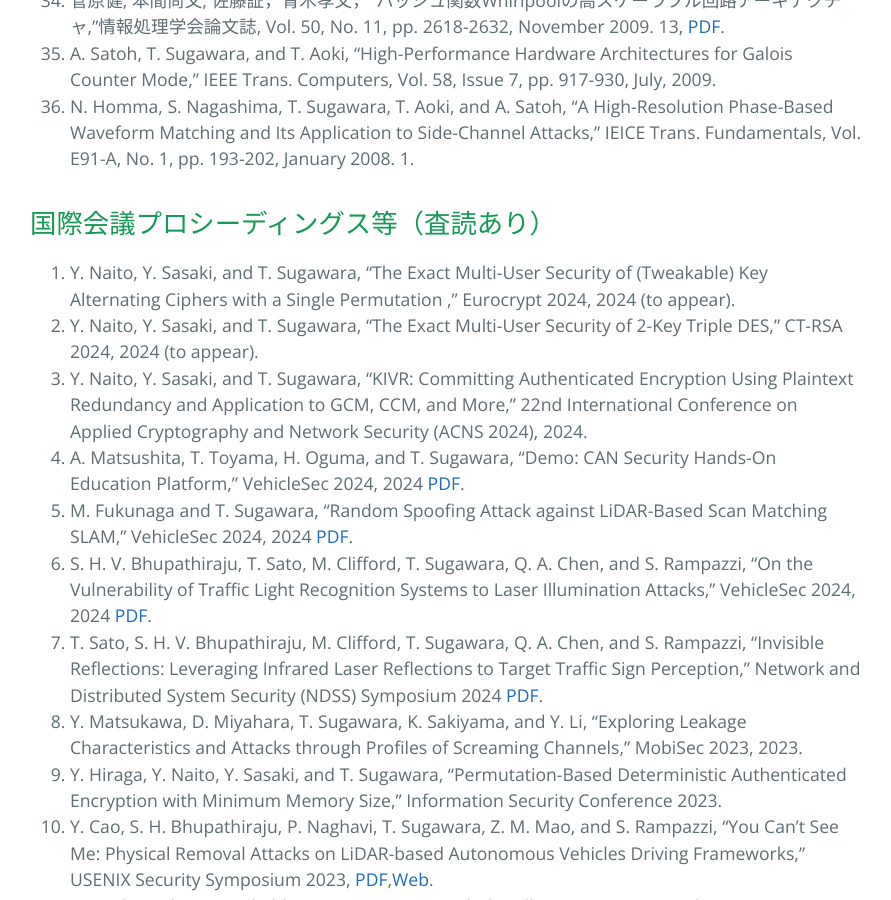
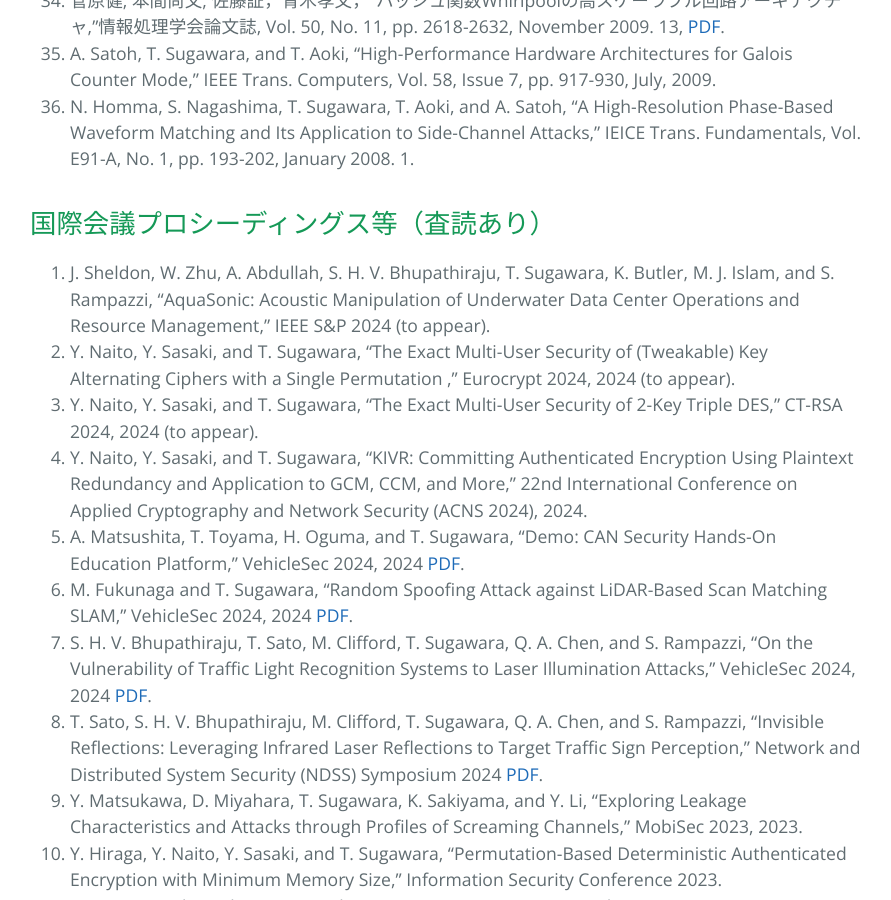
Before and after one commit to sugawara-bbbb/weblab, a Jekyll site: the page built from publication.md, in a window 1280 px wide and 900 px high, scrolled down 2996 px. Shown: the whole window, without its empty margins (194-1085 px from the left). Built offline with Jekyll 4.4.1, drawn with Linux system fonts in a browser that asks for light colours; our own code applies the rules of GitHub Pages for plain Markdown files.

Commit message:
Publication

```diff
--- a/publication.md
+++ b/publication.md
@@ -49,6 +49,7 @@ layout: default
 
 ## 国際会議プロシーディングス等（査読あり）
 
+1. J. Sheldon, W. Zhu, A. Abdullah, S. H. V. Bhupathiraju, T. Sugawara, K. Butler, M. J. Islam, and S. Rampazzi, "AquaSonic: Acoustic Manipulation of Underwater Data Center Operations and Resource Management," IEEE S&P 2024 (to appear).
 1. Y. Naito, Y. Sasaki, and T. Sugawara, "The Exact Multi-User Security of (Tweakable) Key Alternating Ciphers with a Single Permutation ," Eurocrypt 2024, 2024 (to appear).
 1. Y. Naito, Y. Sasaki, and T. Sugawara, "The Exact Multi-User Security of 2-Key Triple DES," CT-RSA 2024, 2024 (to appear).
 1. Y. Naito, Y. Sasaki, and T. Sugawara, "KIVR: Committing Authenticated Encryption Using Plaintext Redundancy and Application to GCM, CCM, and More," 22nd International Conference on Applied Cryptography and Network Security (ACNS 2024), 2024.
```
